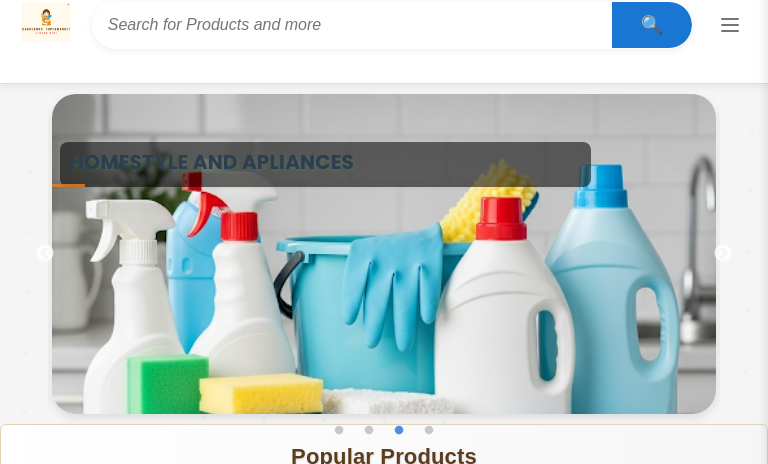
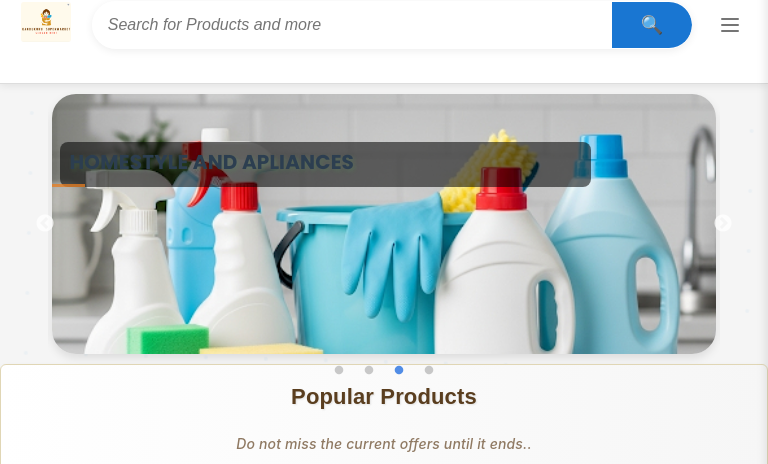
Before and after one commit to Karthiknayak26/shop, a React (Create React App) app in the folder frontend/: page / in a window 768 px wide. Shown: the part 201-665 px from the top of the page. Built offline with nearby package versions, Linux system fonts and the light colour scheme; no server answers.

Commit message:
first commit

```diff
--- a/frontend/src/MyComponents/section.css
+++ b/frontend/src/MyComponents/section.css
@@ -17,18 +17,17 @@
 .card-container {
   width: 100%;
   max-width: 380px;
-  /* neat size on desktop */
   box-sizing: border-box;
   padding: 0 8px;
   margin: 0 auto;
 }
 
-/* Card uniform aspect ratio */
+/* Desktop / default cards */
 .group {
   position: relative;
   width: 100%;
   aspect-ratio: 16 / 9;
-  /* desktop ratio */
+  /* wide banner look on desktop */
   border-radius: 1.5rem;
   overflow: hidden;
   transition: all 0.3s ease;
@@ -43,7 +42,7 @@
   box-shadow: 0 15px 30px -8px rgba(0, 0, 0, 0.2);
 }
 
-/* Title top-left */
+/* Title pinned top-left */
 .card-title {
   position: absolute;
   top: 1rem;
@@ -56,7 +55,6 @@
   font-weight: 700;
   border-radius: 0.5rem;
   max-width: 70%;
-  /* prevent overflow */
   word-wrap: break-word;
 }
 
@@ -91,17 +89,19 @@
   color: #1868df;
 }
 
-/* Mobile responsiveness */
+/* 📱 Mobile + tablet adjustments */
 @media (max-width: 768px) {
   .card-container {
     max-width: 100%;
-    /* full width on mobile */
     padding: 0 4px;
   }
 
+  /* Instead of aspect-ratio, give fixed responsive heights */
   .group {
-    aspect-ratio: 4 / 3;
-    /* taller for mobile */
+    aspect-ratio: unset;
+    /* disable ratio */
+    height: 220px;
+    /* default height on small phones */
   }
 
   .card-title {
@@ -112,3 +112,10 @@
     max-width: 80%;
   }
 }
+
+/* Slightly taller for medium tablets */
+@media (min-width: 600px) and (max-width: 768px) {
+  .group {
+    height: 260px;
+  }
+}
```
